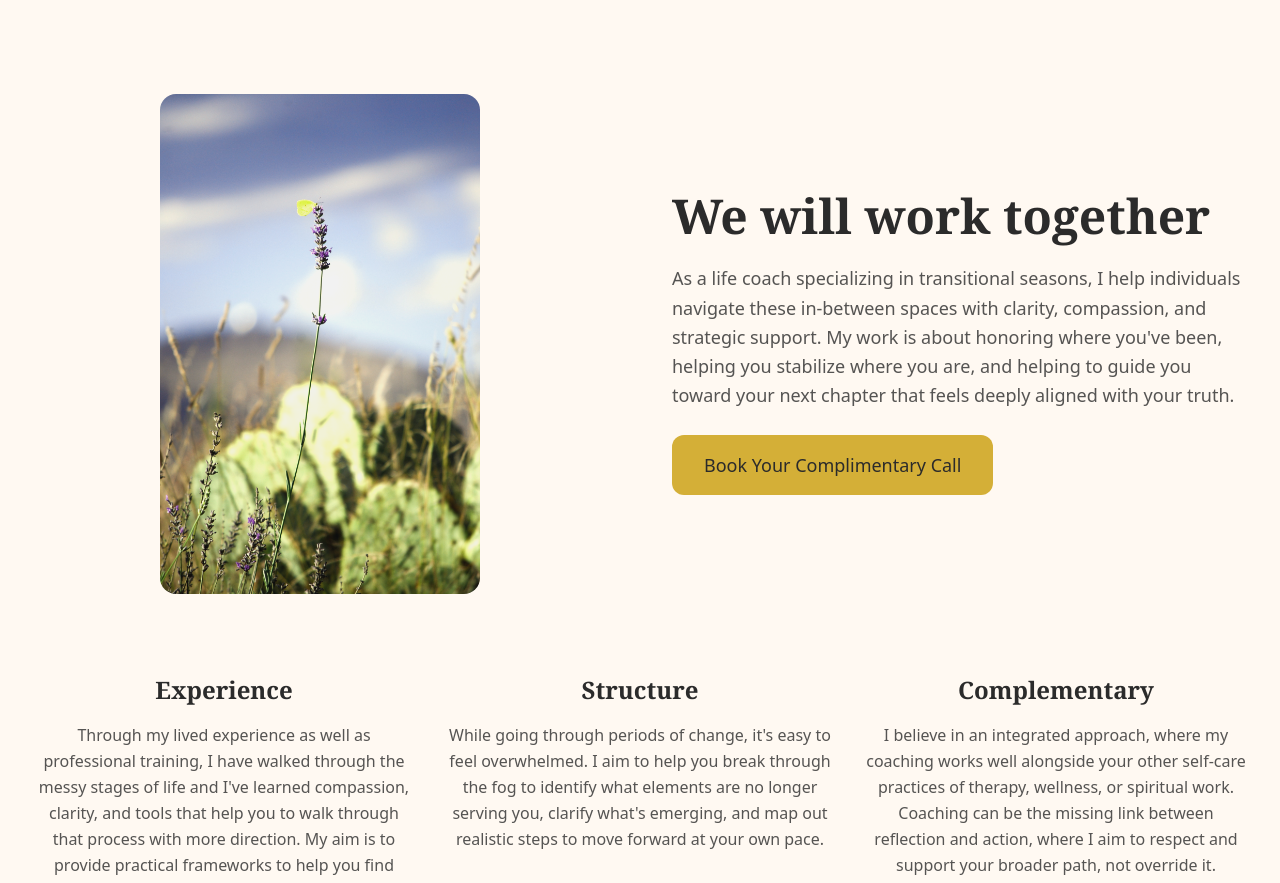
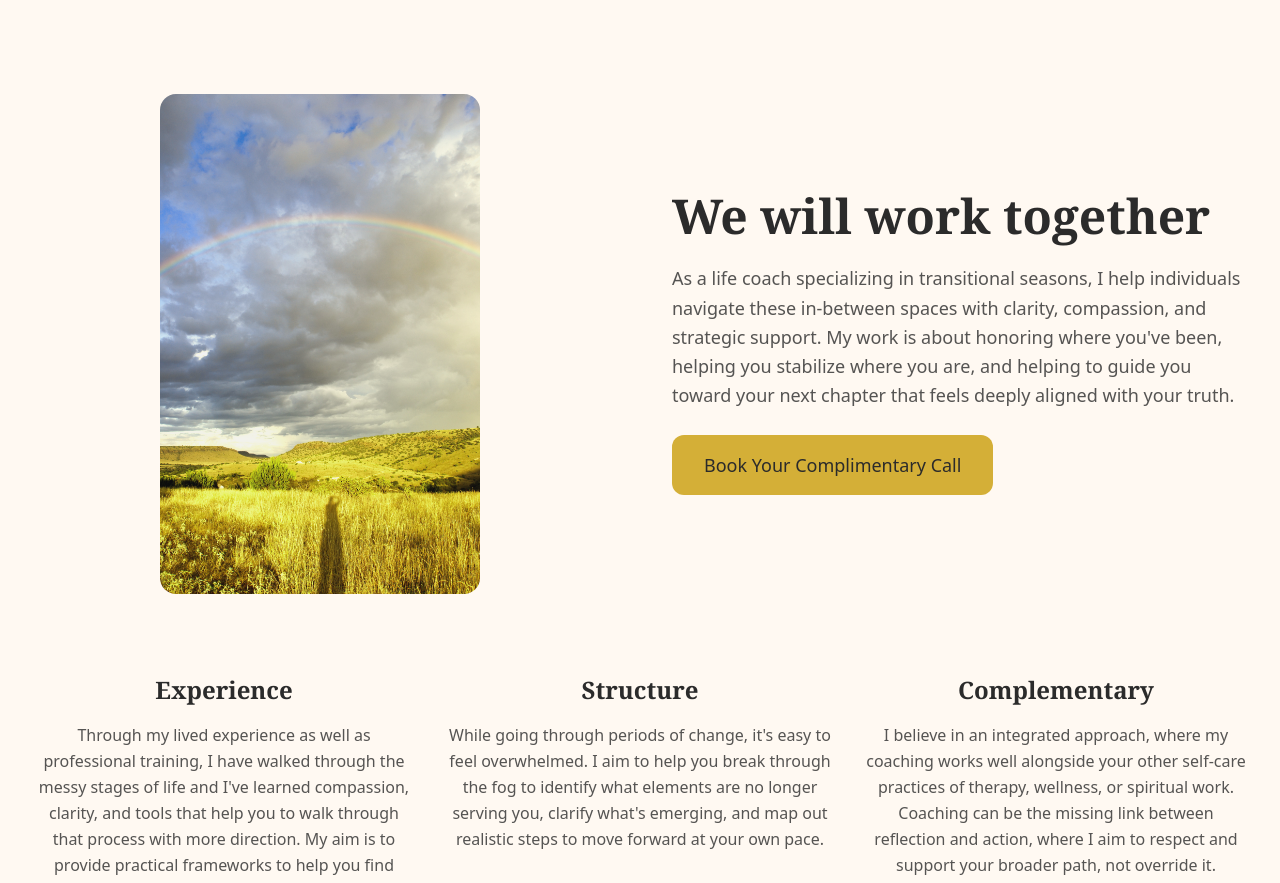
Before and after one commit to UFOBob069/julie, a Next.js app: page / in a window 1280 px wide. Shown: the part 1897-2780 px from the top of the page. Built offline with nearby package versions, Linux system fonts and the light colour scheme; a web font is replaced by a local one.

Commit message:
Update second coaching section to use coaching-2.jpg

```diff
--- a/app/components/CoachingSection.tsx
+++ b/app/components/CoachingSection.tsx
@@ -102,7 +102,7 @@ const CoachingSection = () => {
             <div
               className="w-80 h-[500px] mx-auto rounded-2xl bg-cover bg-center golden-filter"
               style={{
-                backgroundImage: `url('/photos/coaching-1.jpg')`,
+                backgroundImage: `url('/photos/coaching-2.jpg')`,
                 backgroundSize: 'cover',
                 backgroundPosition: 'center center'
               }}
```
Also changed, not shown: public/photos/coaching-2.jpg (added).
